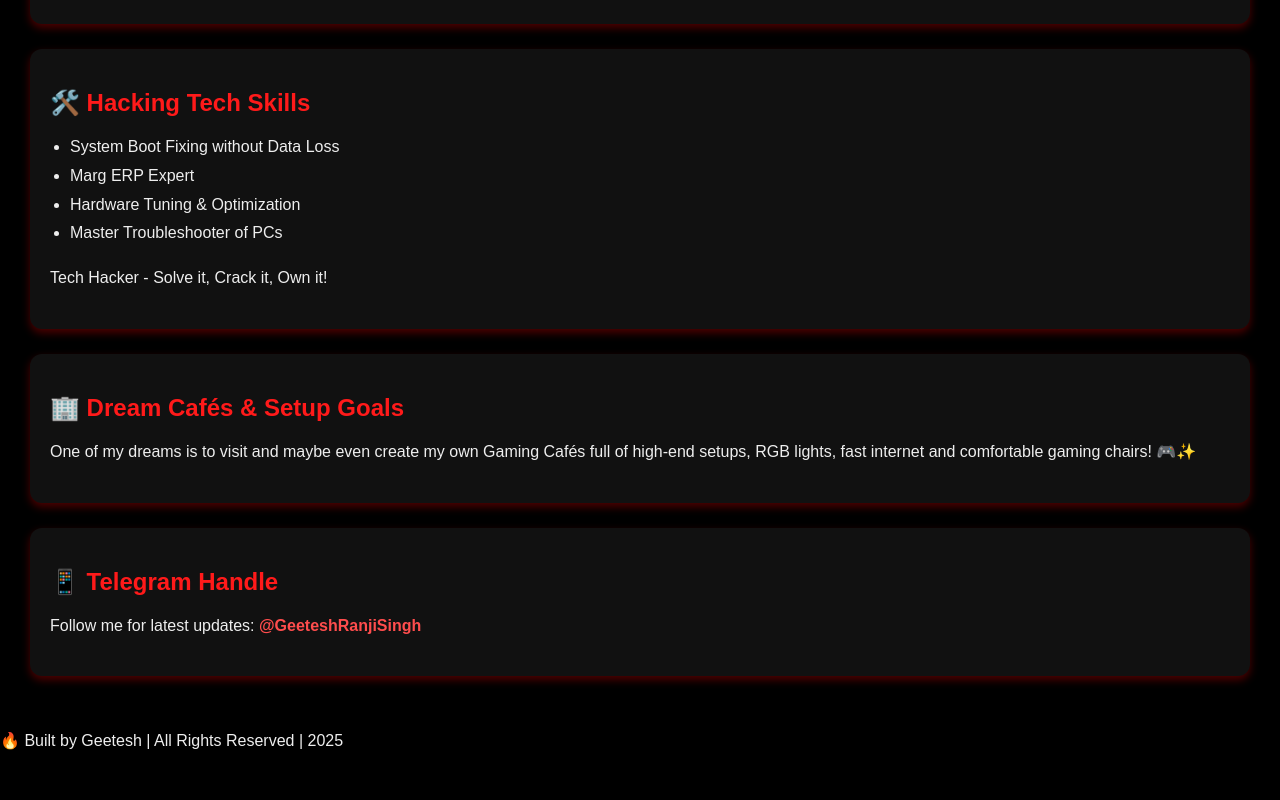
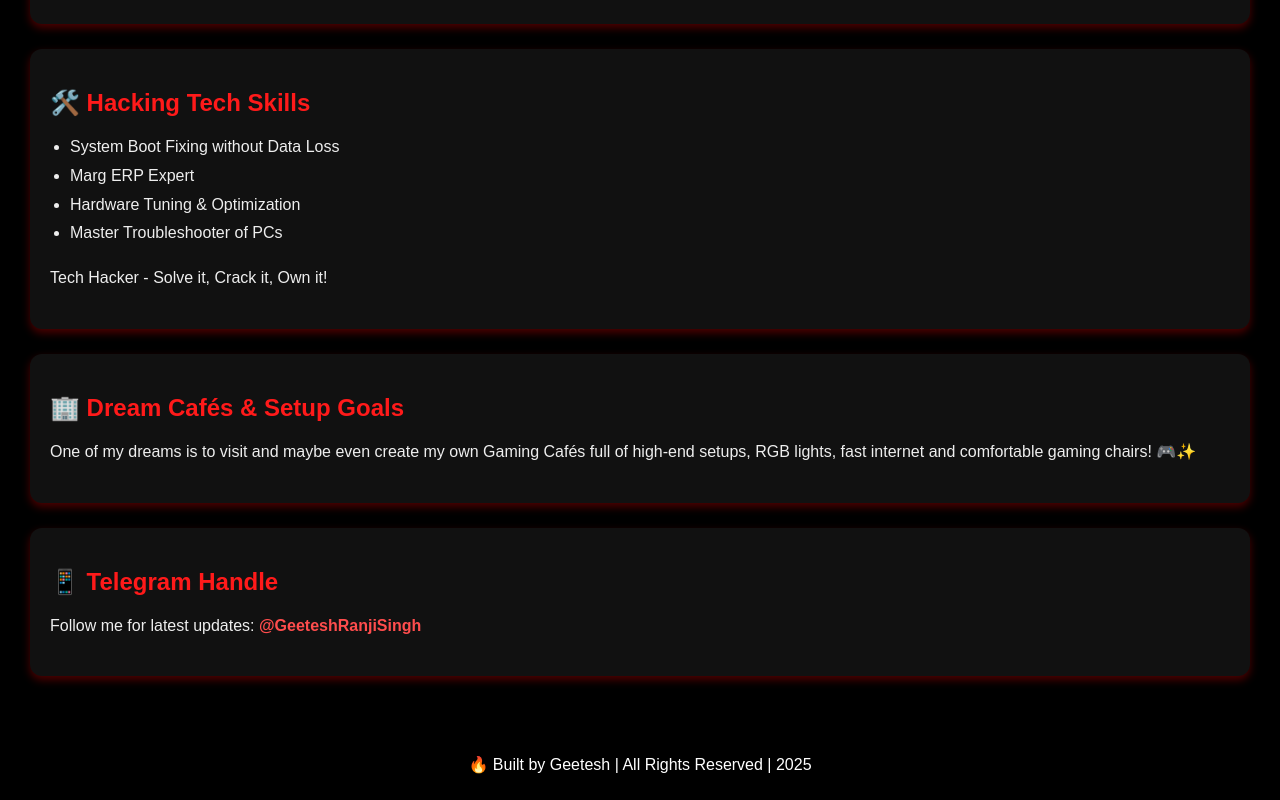
Before and after one commit to GeeteshRanjitSingh/geeteshranjitsingh.github.io, a plain HTML site: page index.html in a window 1280 px wide. Shown: the part 2252-3052 px from the top of the page. Before the commit the page ends 3002 px from the top, so only its background shows below. Drawn offline with Linux system fonts and the light colour scheme.

Commit message:
index.html

```diff
--- a/index.html
+++ b/index.html
@@ -116,9 +116,6 @@
 
 </section>
 
-<footer>
-  🔥 Built by Geetesh | All Rights Reserved | 2025
+<footer style="text-align: center; padding: 20px 0; position: relative;">
+    <p style="color: white; margin: 0;">🔥 Built by Geetesh | All Rights Reserved | 2025</p>
 </footer>
-
-</body>
-</html>
```
